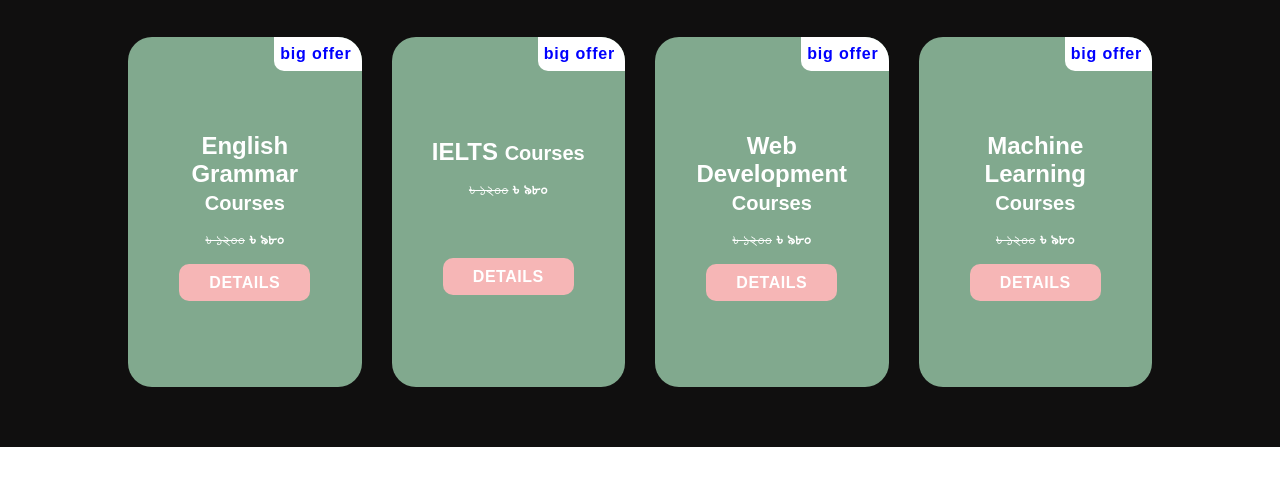
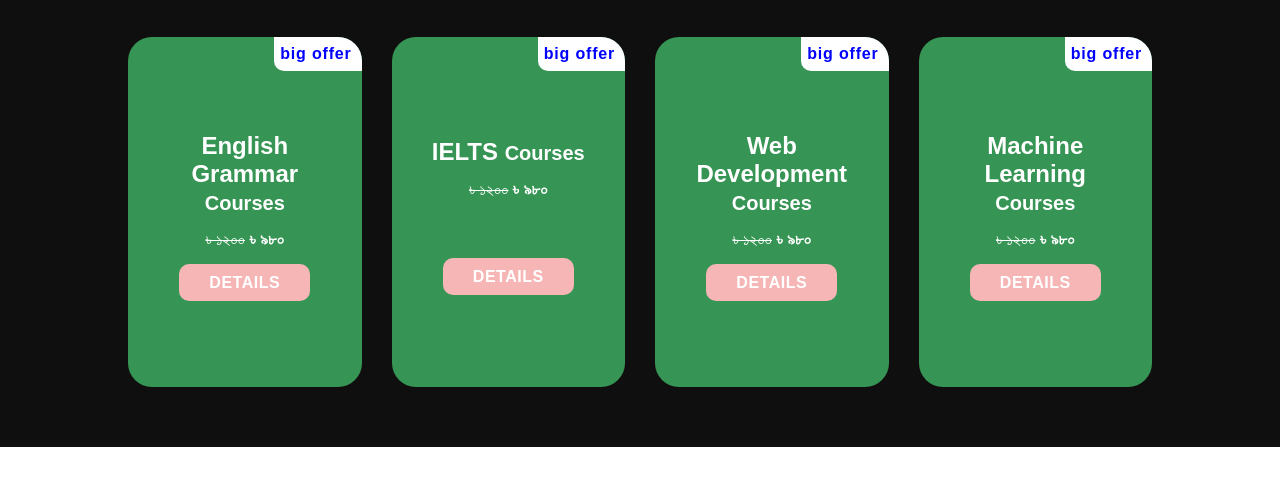
Before and after one commit to SaikatNoman12/card-design, a plain HTML site: page index.html in a window 1280 px wide. Shown: the part 153-638 px from the top of the page. Drawn offline with Linux system fonts and the light colour scheme.

Commit message:
update card color

```diff
--- a/css/style.css
+++ b/css/style.css
@@ -62,7 +62,7 @@
 
 .card {
     height: 350px;
-    background-color: #81a98e;
+    background-color: #369554;
     border-radius: 24px;
     overflow: hidden;
     position: relative;
```
